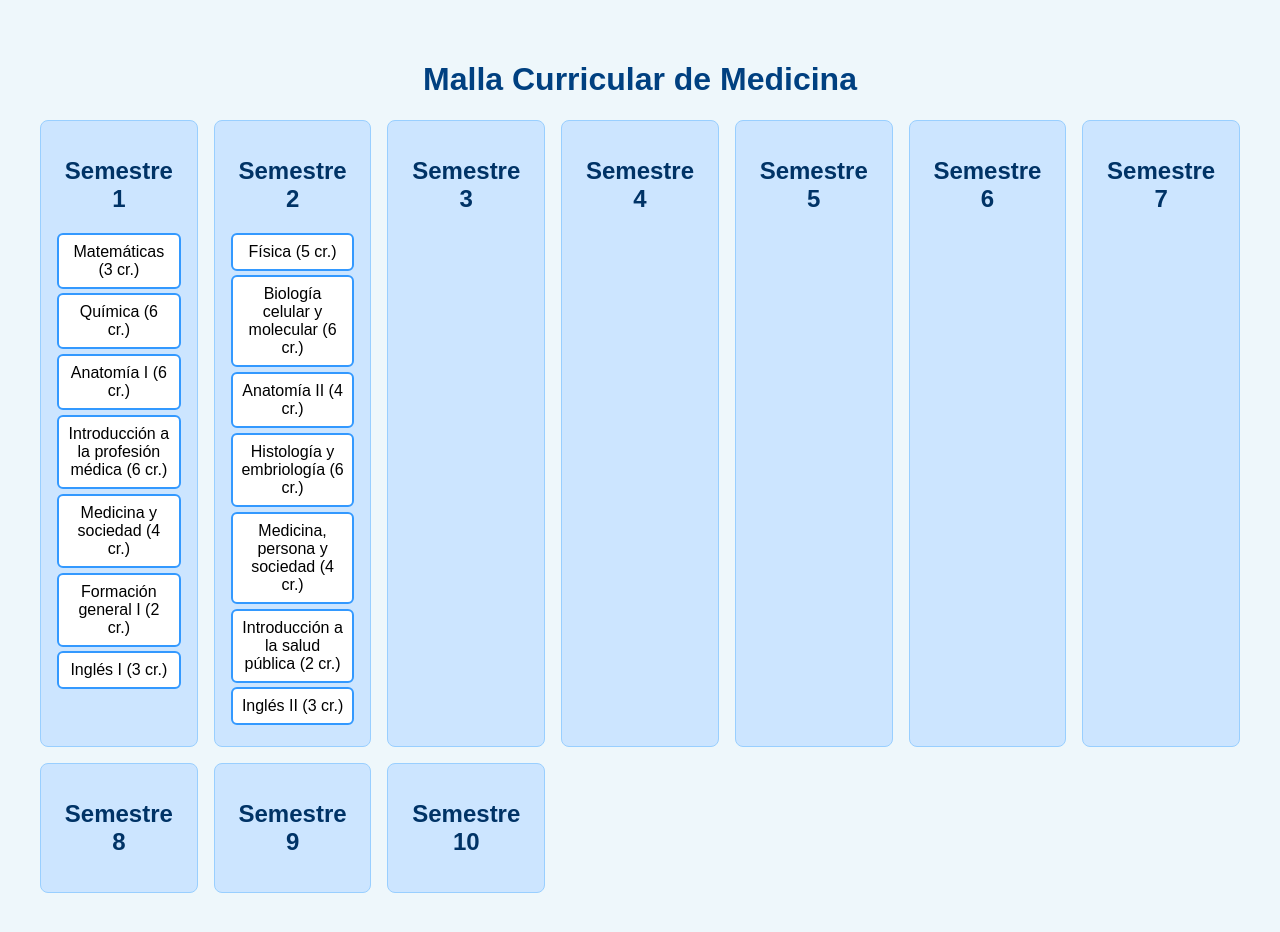
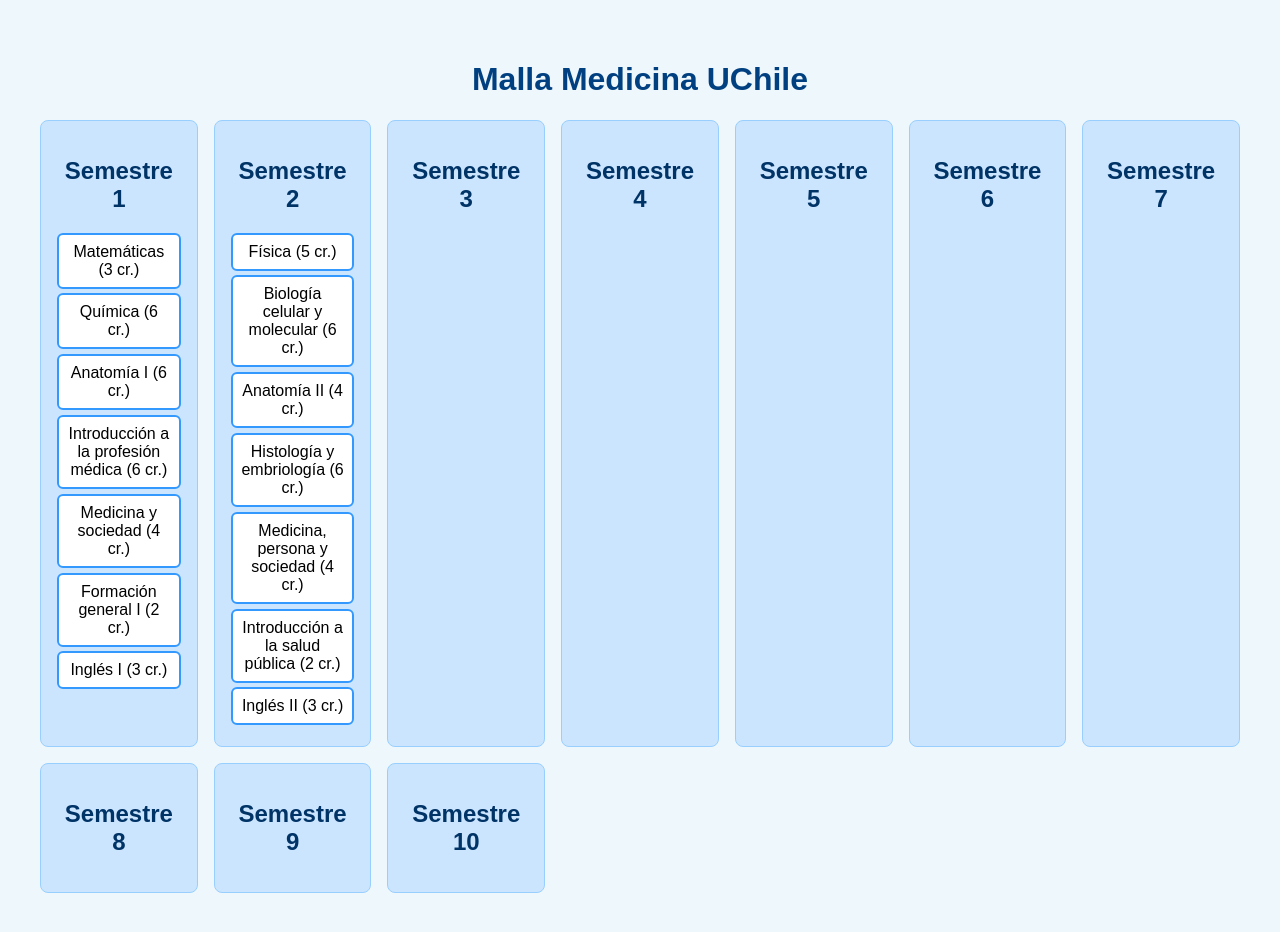
Before and after one commit to magdaagp/Malla-interactiva-medicina, a plain HTML site: page index.html in a window 1280 px wide. Drawn offline with Linux system fonts and the light colour scheme.

Commit message:
Update index.html

```diff
--- a/index.html
+++ b/index.html
@@ -6,7 +6,7 @@
   <link rel="stylesheet" href="style.css">
 </head>
 <body>
-  <h1>Malla Curricular de Medicina</h1>
+  <h1>Malla Medicina UChile</h1>
 
   <!-- 🔵 ESTE DIV ES FUNDAMENTAL PARA QUE FUNCIONE -->
   <div id="contenedor-malla"></div>
```
